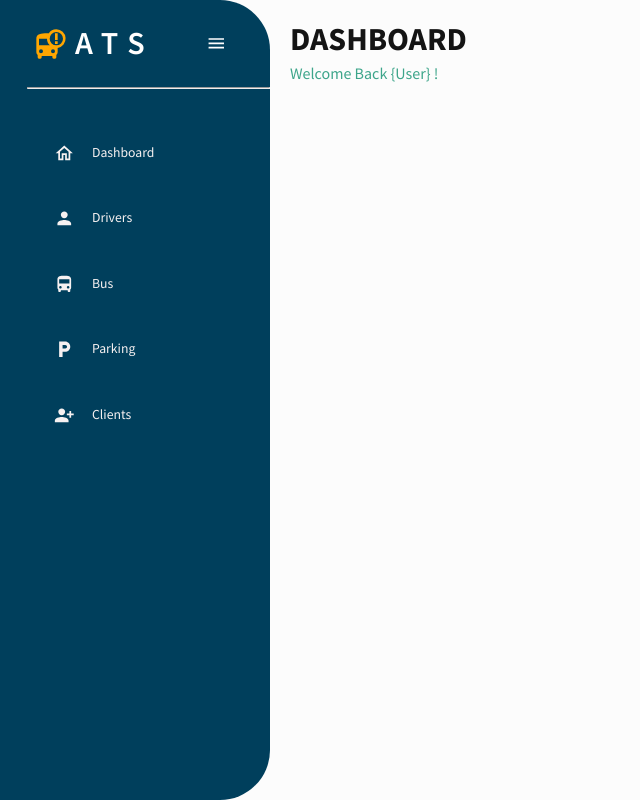
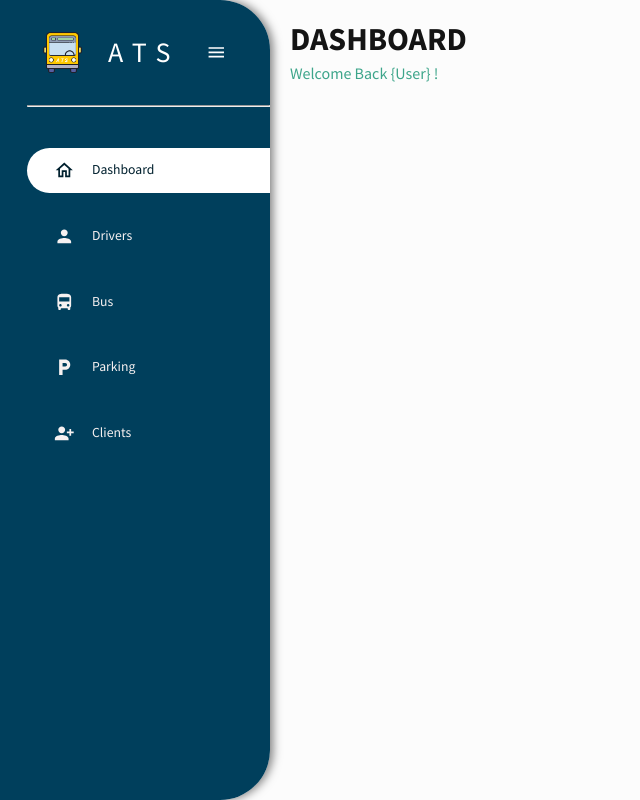
Before and after one commit to MeedMn/ATS-Dashboard, a React (Create React App) app: page / in a window 1280 px wide. Shown: the whole page, without its empty margins (0-640 px from the left). Built offline with nearby package versions, Linux system fonts and the light colour scheme.

Commit message:
modifications in the styles of the side bar adding a logo

```diff
--- a/src/components/Sidebar.jsx
+++ b/src/components/Sidebar.jsx
@@ -1,4 +1,4 @@
-import { useState } from "react";
+import React,{useState } from "react";
 import { ProSidebar, Menu, MenuItem } from "react-pro-sidebar";
 import { Box, IconButton, Typography, useTheme } from "@mui/material";
 import { Link } from "react-router-dom";
@@ -10,16 +10,14 @@ import DirectionsBusIcon from '@mui/icons-material/DirectionsBus';
 import PersonAddAlt1Icon from '@mui/icons-material/PersonAddAlt1';
 import LocalParkingIcon from '@mui/icons-material/LocalParking';
 import MenuOutlinedIcon from "@mui/icons-material/MenuOutlined";
-import { BusAlert as BusAlertIcon } from '@mui/icons-material';
+import logo from "../images/logo.png";
 
 const Item = ({ title, to, icon, selected, setSelected }) => {
-  const theme = useTheme();
-  const colors = tokens(theme.palette.mode);
   return (
     <MenuItem
       active={selected === title}
       style={{
-        color: colors.yellow[100],
+        color: "black",
       }}
       onClick={() => setSelected(title)}
       icon={icon}
@@ -38,6 +36,13 @@ const Sidebar = () => {
 
   return (
     <Box
+  sx={{
+    display: "flex",
+    justifyContent: "flex-end",
+    boxShadow: "3px 0 10px rgba(0, 0, 0, 0.5)",
+    borderRadius: "0px 50px 50px 0px"
+  }}>
+    <Box
       sx={{
         "& .pro-sidebar-inner": {
           background: `#003f5c !important`,
@@ -51,16 +56,21 @@ const Sidebar = () => {
           color:"#F6F1F1"
         },
         "& .pro-inner-item:hover": {
-          color: "#000000 !important",
+          color: "#00202e !important",
         },
         "& .pro-menu-item.active": {
           color: "#000000 !important",
-        },
+          "& .pro-inner-item": {
+            padding: "5px 35px 5px 20px !important",
+            color:"#00202e"
+          },
+          background: "white",
+          borderRadius: "50px 0px 0px 50px"
+        }
       }}
     >
       <ProSidebar collapsed={isCollapsed}>
         <Menu iconShape="square">
-          {/* LOGO AND MENU ICON */}
           <MenuItem
             onClick={() => setIsCollapsed(!isCollapsed)}
             icon={isCollapsed ? <MenuOutlinedIcon /> : undefined}
@@ -77,8 +87,8 @@ const Sidebar = () => {
                 ml="15px"
               >
                 <Box display="flex" alignItems="center">
-                  <BusAlertIcon sx={{ fontSize: "32px", color: "#ffa600" }} />
-                  <Typography variant="h3" color="white" fontWeight={600} letterSpacing={10} ml={1} sx={{ fontSize: "32px" }}>
+                  <img src={logo} alt="bus" width="55" height="55" style={{marginRight: 10+"px"}} />
+                  <Typography variant="h3" color="white" fontWeight={500} letterSpacing={10} ml={1} sx={{ fontSize: "28px" }}>
                     ATS
                   </Typography>
                 </Box>
@@ -137,6 +147,7 @@ const Sidebar = () => {
         </Menu>
       </ProSidebar>
     </Box>
+    </Box>
   );
 };
 
```
Also changed, not shown: src/images/logo.png (added), src/images/logo2.png (added).
